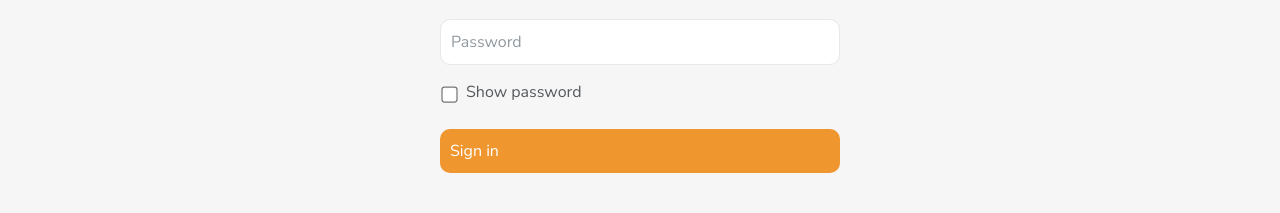
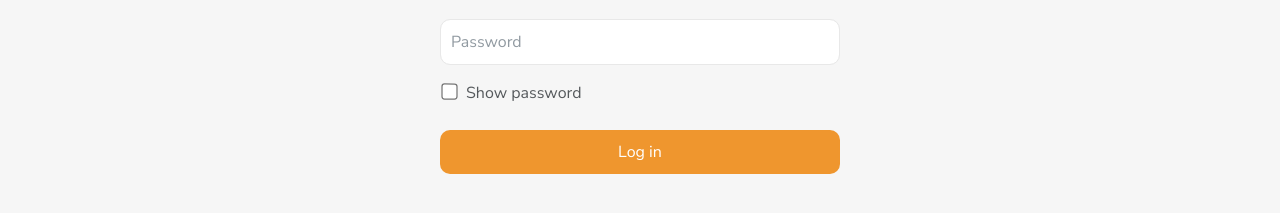
Before and after one commit to jhonatansossa/SmartRoomFrontend, a React (Create React App) app: page /login in a window 1280 px wide. Shown: the part 269-482 px from the top of the page. Built offline with nearby package versions, Linux system fonts and the light colour scheme.

Commit message:
Fix login button

```diff
--- a/src/index.css
+++ b/src/index.css
@@ -60,6 +60,7 @@ footer {
   color: white;
   border: none;
   border-radius: 10px;
+  text-align: center;
 }
 
 .btn-primary:hover {
@@ -130,7 +131,6 @@ footer {
 .form-control {
   margin: auto;
   margin-top: 20px;
-  display: flex;
   min-width: 200px;
   max-width: 400px;
   padding: 10px;
--- a/src/screens/Login.js
+++ b/src/screens/Login.js
@@ -45,7 +45,7 @@ const Login = () => {
           Show password
         </label>
         <button type="submit" className="form-control btn-primary">
-          Sign in
+          Log in
         </button>
       </form>
     </div>
```
